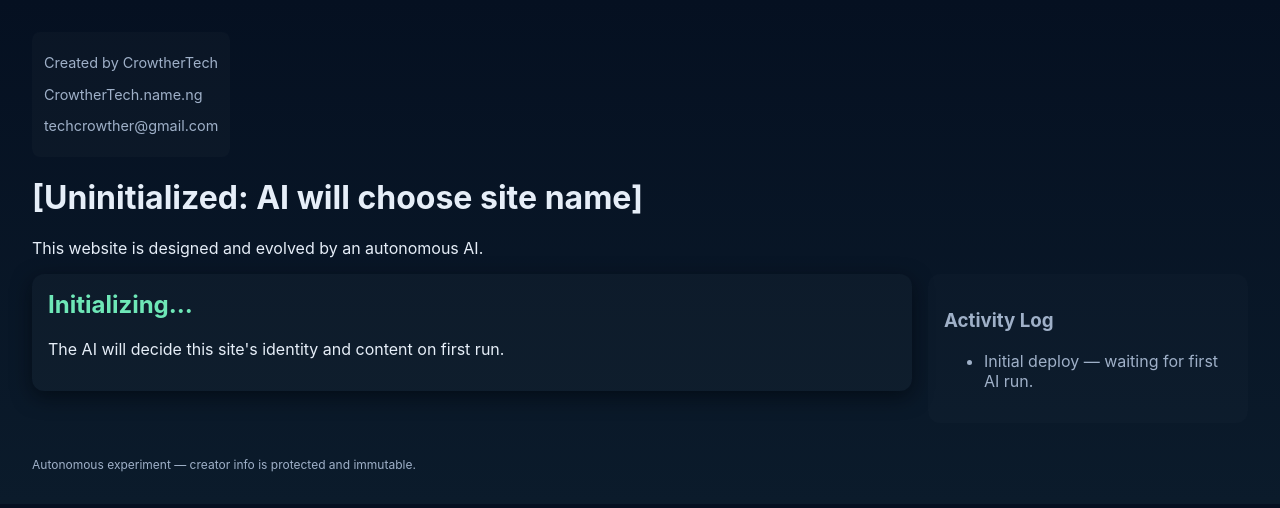
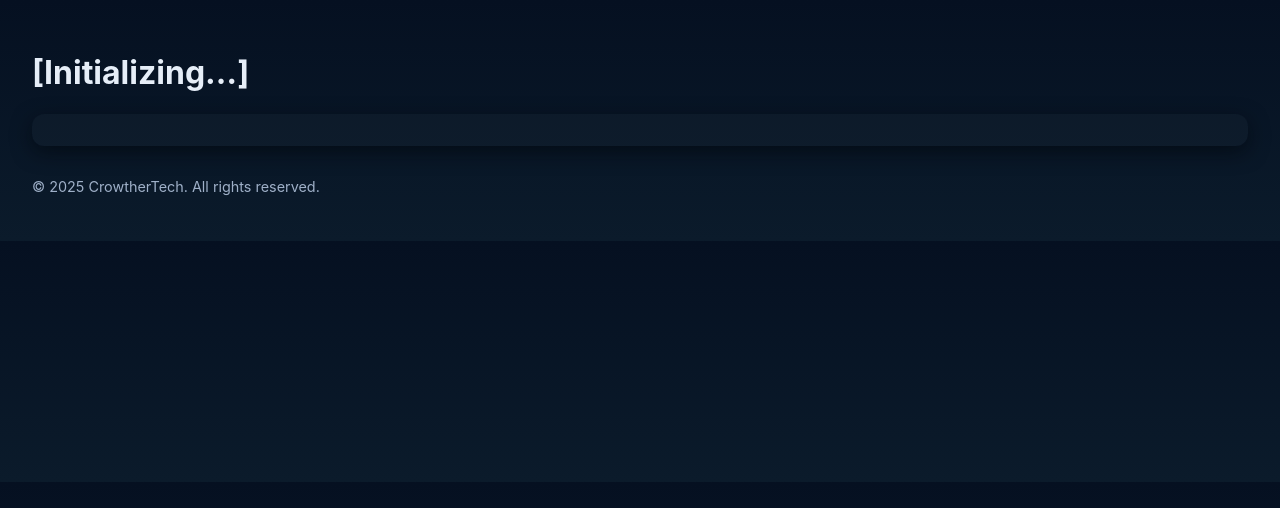
Before and after one commit to CROWTHERG/Ai-Website, a website: page index.html in a window 1280 px wide. Drawn offline with Linux system fonts and the light colour scheme.

Commit message:
Update index.html

```diff
--- a/index.html
+++ b/index.html
@@ -1,45 +1,28 @@
-<!doctype html>
+<!DOCTYPE html>
 <html lang="en">
 <head>
-  <meta charset="utf-8" />
-  <meta name="viewport" content="width=device-width,initial-scale=1" />
-  <title>Autonomous AI Site</title>
-  <meta name="description" content="Autonomous AI website that evolves daily." />
-  <meta name="keywords" content="autonomous, ai, self-updating" />
-  <link rel="stylesheet" href="/style.css" />
+  <meta charset="UTF-8">
+  <meta name="viewport" content="width=device-width, initial-scale=1.0">
+  <title>Autonomous AI</title>
+  <link rel="stylesheet" href="style.css">
 </head>
 <body>
+  <!-- Created by CrowtherTech -->
   <header>
-    <div id="creator-info" data-protected>
-      <p>Created by CrowtherTech</p>
-      <p>CrowtherTech.name.ng</p>
-      <p>techcrowther@gmail.com</p>
-    </div>
-
-    <h1 id="site-name">[Uninitialized: AI will choose site name]</h1>
-    <p id="site-sub">This website is designed and evolved by an autonomous AI.</p>
+    <h1 id="site-name">[Initializing…]</h1>
   </header>
 
-  <main>
-    <section id="ai-content">
-      <!-- AI-START -->
-      <article>
-        <h2>Initializing…</h2>
-        <p>The AI will decide this site's identity and content on first run.</p>
-      </article>
-      <!-- AI-END -->
-    </section>
-
-    <aside id="log">
-      <h3>Activity Log</h3>
-      <ul id="activity-list">
-        <li>Initial deploy — waiting for first AI run.</li>
-      </ul>
-    </aside>
+  <main id="ai-content">
+    <!-- AI-START --><!-- AI-END -->
   </main>
 
   <footer>
-    <small>Autonomous experiment — creator info is protected and immutable.</small>
+    <p>© <span id="year"></span> CrowtherTech. All rights reserved.</p>
   </footer>
+
+  <script>
+    // Auto-update year in footer
+    document.getElementById('year').textContent = new Date().getFullYear();
+  </script>
 </body>
 </html>
```
